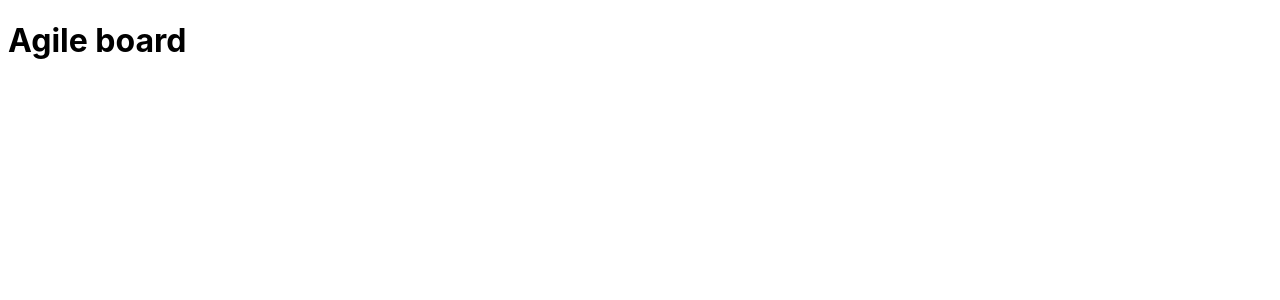
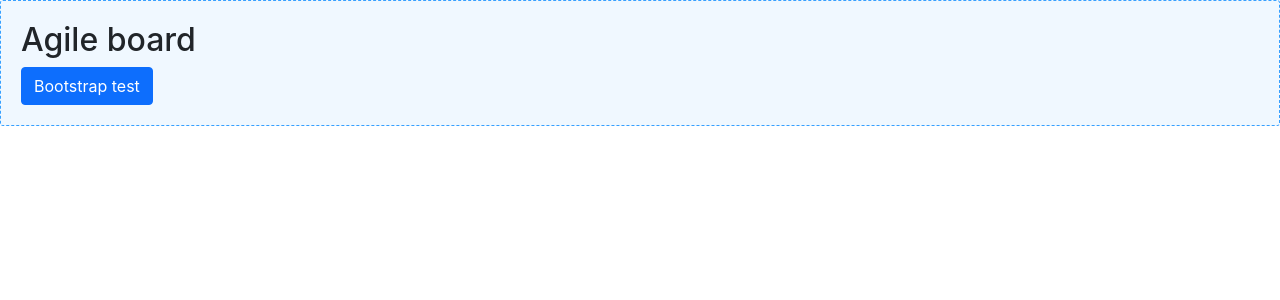
Before and after one commit to strimell/agile-board, a React (Create React App) app: page /agile-board in a window 1280 px wide. Shown: the top 300 px of the page. Built offline with nearby package versions, Linux system fonts and the light colour scheme.

Commit message:
Added bootstrap

```diff
--- a/package.json
+++ b/package.json
@@ -10,7 +10,7 @@
     "@types/node": "^16.7.13",
     "@types/react": "^17.0.20",
     "@types/react-dom": "^17.0.9",
-    "bootstrap": "^5.1.3",
+    "bootstrap": "5.1.3",
     "react": "^17.0.2",
     "react-bootstrap": "^2.1.0",
     "react-dom": "^17.0.2",
--- a/src/compontents/AgileBoard/AgileBoard.module.scss
+++ b/src/compontents/AgileBoard/AgileBoard.module.scss
@@ -1,4 +1,7 @@
 
 .agileBoard {
-
+  padding: 20px;
+  background-color: aliceblue;
+  border: 1px dashed #36a0ff;
+  border-radius: 3px;
 }
--- a/src/compontents/AgileBoard/AgileBoard.tsx
+++ b/src/compontents/AgileBoard/AgileBoard.tsx
@@ -1,8 +1,14 @@
 import React from "react"
 import styles from "./AgileBoard.module.scss"
+import { Button } from "react-bootstrap"
 
 const AgileBoard: React.FC = props => {
-    return <h1 className={styles.agileBoard}>Agile board</h1>
+    return (
+        <div className={styles.agileBoard}>
+            <h2>Agile board</h2>
+            <Button>Bootstrap test</Button>
+        </div>
+    )
 }
 
 export default AgileBoard
--- a/src/index.scss
+++ b/src/index.scss
@@ -1,4 +1,5 @@
 @import "styles/fonts";
+@import "~bootstrap/scss/bootstrap";
 
 body {
   font-family: "Ubuntu", -apple-system, BlinkMacSystemFont, "Segoe UI", Roboto, "Helvetica Neue", Arial, "Noto Sans", sans-serif, "Apple Color Emoji", "Segoe UI Emoji", "Segoe UI Symbol", "Noto Color Emoji";
```
Also changed, not shown: 1 other file (tests, documents, lock files or other folders).
